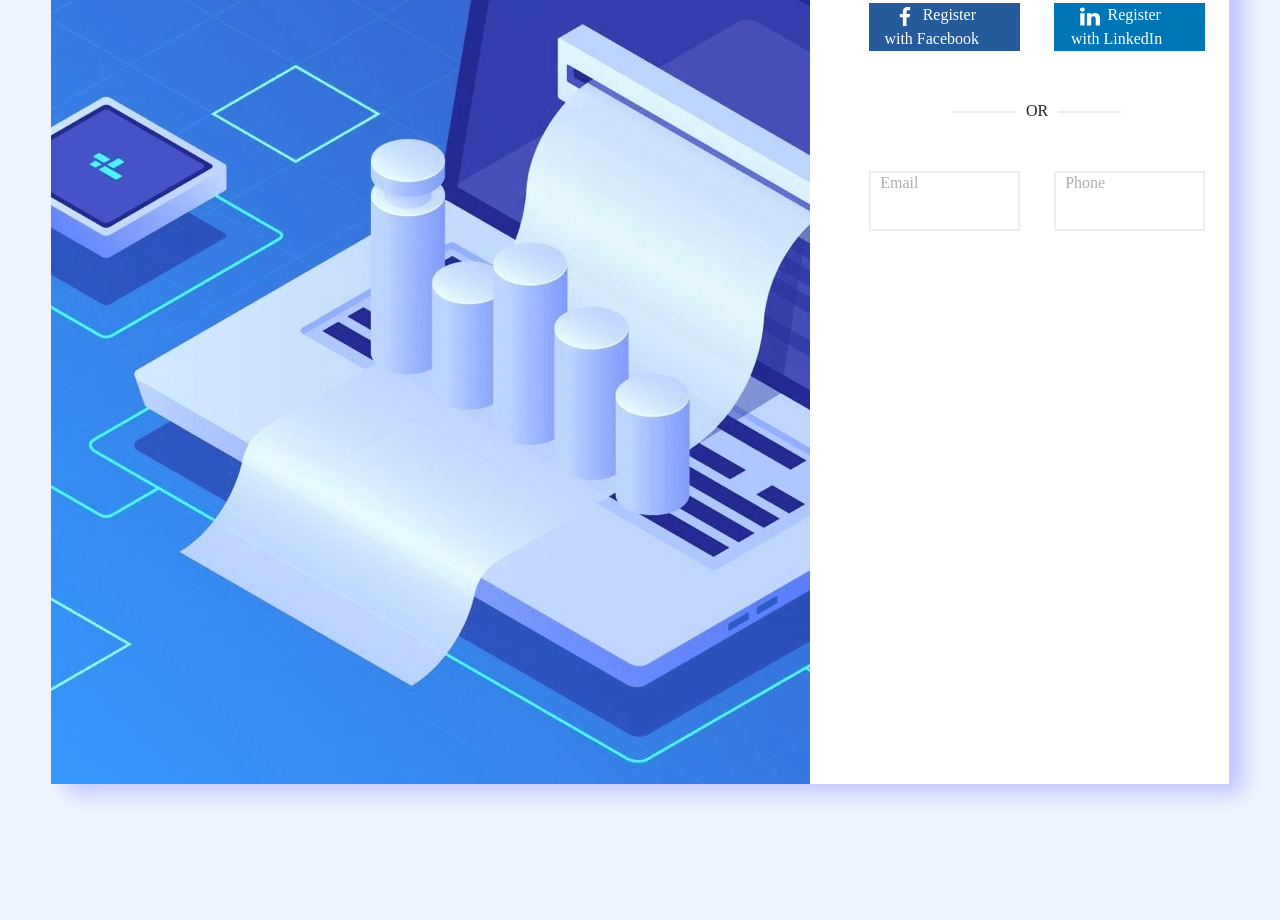
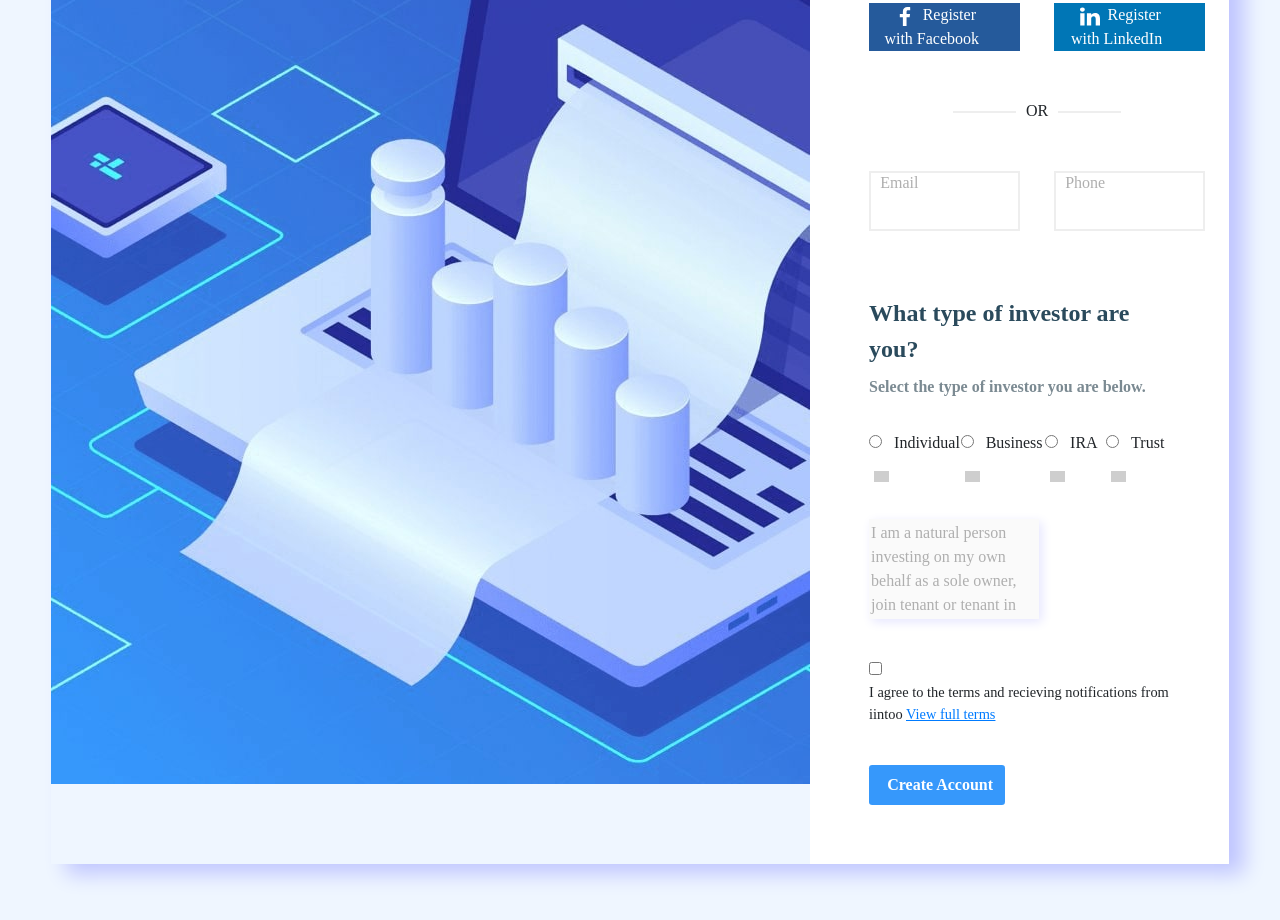
Before and after one commit to DyremaR92/css-task, a plain HTML site: page index.html in a window 1280 px wide. Shown: the part 280-1200 px from the top of the page. Before the commit the page ends 1128 px from the top, so only its background shows below. Drawn offline with Linux system fonts and the light colour scheme; grey boxes are pictures that could not be loaded; files whose address does not match are found by name.

Commit message:
fix form

```diff
--- a/index.html
+++ b/index.html
@@ -57,8 +57,66 @@
 
                         </form>
                     </div>
+                </div>
+
+                <div class="investor-type">
+                    <h2 class="title">What type of investor are you?</h2>
+                    <h4 class="subtitle">Select the type of investor you are below.</h4>
+
+                    <form action="" class="investor-type__form">
+                        <!-- Radio -->
+                        <div role="group">
+                            <div class="investor-type__radio">
+                                <input type="radio" name="investor-type" id="individual" value="individual">
+                                <label for="individual">Individual</label>
+                                <a>
+                                    <img src="https://img.icons8.com/ios/50/000000/info.png"/>
+                                </a>
+                            </div>
+
+                            <div class="investor-type__radio">
+                                <input type="radio" name="investor-type" id="business" value="business">
+                                <label for="business">Business</label>
+                                <a>
+                                    <img src="https://img.icons8.com/ios/50/000000/info.png"/>
+                                </a>
+                            </div>
+
+                            <div class="investor-type__radio">
+                                <input type="radio" name="investor-type" id="ira" value="ira">
+                                <label for="ira">IRA</label>
+                                <a>
+                                    <img src="https://img.icons8.com/ios/50/000000/info.png"/>
+                                </a>
+                            </div>
+
+                            <div class="investor-type__radio">
+                                <input type="radio" name="investor-type" id="trust" value="trust">
+                                <label for="trust">Trust</label>
+                                <a>
+                                    <img src="https://img.icons8.com/ios/50/000000/info.png"/>
+                                </a>
+                            </div>
+                        </div>
 
 
+                        <!-- Textarea -->
+
+                        <textarea disabled rows="4" name="text">
+I am a natural person investing on my own behalf as a sole owner, join tenant or tenant in common.
+                        </textarea>
+
+                        <!-- Checkbox -->
+
+                        <div class="investor-type__checkbox">
+                            <input type="checkbox" name="agree" id="agree" value="yes">
+                            <label for="agree">I agree to the terms and recieving notifications from iintoo <a href="#">View full terms</a></label>
+                        </div>
+
+                        <!-- Button -->
+
+                        <button class="button button_form" type="submit">Create Account</button>
+                    </form>
                 </div>
             </main>
         </div>
--- a/sass/_blocks/_button.sass
+++ b/sass/_blocks/_button.sass
@@ -5,17 +5,25 @@
     height: 3em
     border: none
     padding-right: 2em
+    &:hover, &:active
+        background-color: #193f6e
     img
         height: 1.2em
         padding: 0 0.5em
     &_fb
         background-color: #255A9B
         &:hover, &:active
-            background-color: #193f6e
     &_li
         background-color: #0076B6
-        &:hover, &:active
-            background-color: #193f6e
+    &_form
+        justify-content: center
+        padding-right: 0
+        margin-top: 2em
+        height: 2.5em
+        background-color: #3698FB
+        border-radius: .2em
+        color: #fff
+        font-weight: 700
     a
         color: #fff
         &:hover, &:focus
--- a/sass/_blocks/_form-element.sass
+++ /dev/null
@@ -1,27 +0,0 @@
-.form-element
-    width: 45%
-    position: relative
-    &:focus, &:active
-        &::before
-            display: block
-            height: 100%
-            content: ''
-            position: absolute
-            border-right: 2px solid #3698FB
-            overflow: hidden
-    input
-        display: block
-        outline: none
-        font-weight: 700
-        width: 100%
-        background: #fff
-        border: 2px solid #EEEEEE
-        padding: 1.5em .5em .5em .5em
-        font-size: 1em
-        cursor: pointer
-    label
-        color: #AFAFAF
-        cursor: pointer
-        display: block
-        position: absolute
-        left: .7em
--- /dev/null
+++ b/sass/_blocks/_investor-type.sass
@@ -0,0 +1,40 @@
+.investor-type
+    margin-top: 4em
+    padding-right: 10%
+    &__form
+        margin-top: 2em
+        div[role="group"]
+            display: flex
+            justify-content: space-between
+        textarea
+            margin-top: 2em
+            width: 56%
+            resize: none
+            outline: none
+            border: none
+            box-shadow: 3px 3px 10px rgba(0, 0, 255, .1)
+            color: #AFAFAF
+            resize: none
+
+    &__radio
+        cursor: pointer
+        align-items: center
+        label
+            margin-left: 0.5em
+            cursor: pointer
+        input
+            cursor: pointer
+
+        img
+            height: .7em
+            opacity: .5
+            margin-left: 0.3em
+
+    &__checkbox
+        margin-top: 2em
+        position: relative
+        label
+            font-size: 0.9em
+            a
+                text-decoration: underline
+                cursor: pointer
--- a/sass/_blocks/_register.sass
+++ b/sass/_blocks/_register.sass
@@ -32,3 +32,31 @@
         form
             display: flex
             justify-content: space-between
+
+.form-element
+    width: 45%
+    position: relative
+    &:focus, &:active
+        &::before
+            display: block
+            height: 100%
+            content: ''
+            position: absolute
+            border-right: 2px solid #3698FB
+            overflow: hidden
+    input
+        display: block
+        outline: none
+        font-weight: 700
+        width: 100%
+        background: #fff
+        border: 2px solid #EEEEEE
+        padding: 1.5em .5em .5em .5em
+        font-size: 1em
+        cursor: pointer
+    label
+        color: #AFAFAF
+        cursor: pointer
+        display: block
+        position: absolute
+        left: .7em
--- a/sass/style.sass
+++ b/sass/style.sass
@@ -29,4 +29,4 @@ body
 
 @import '_blocks/register'
 @import '_blocks/button'
-@import '_blocks/form-element'
+@import '_blocks/_investor-type'
```
Also changed, not shown: css/style.min.css.
